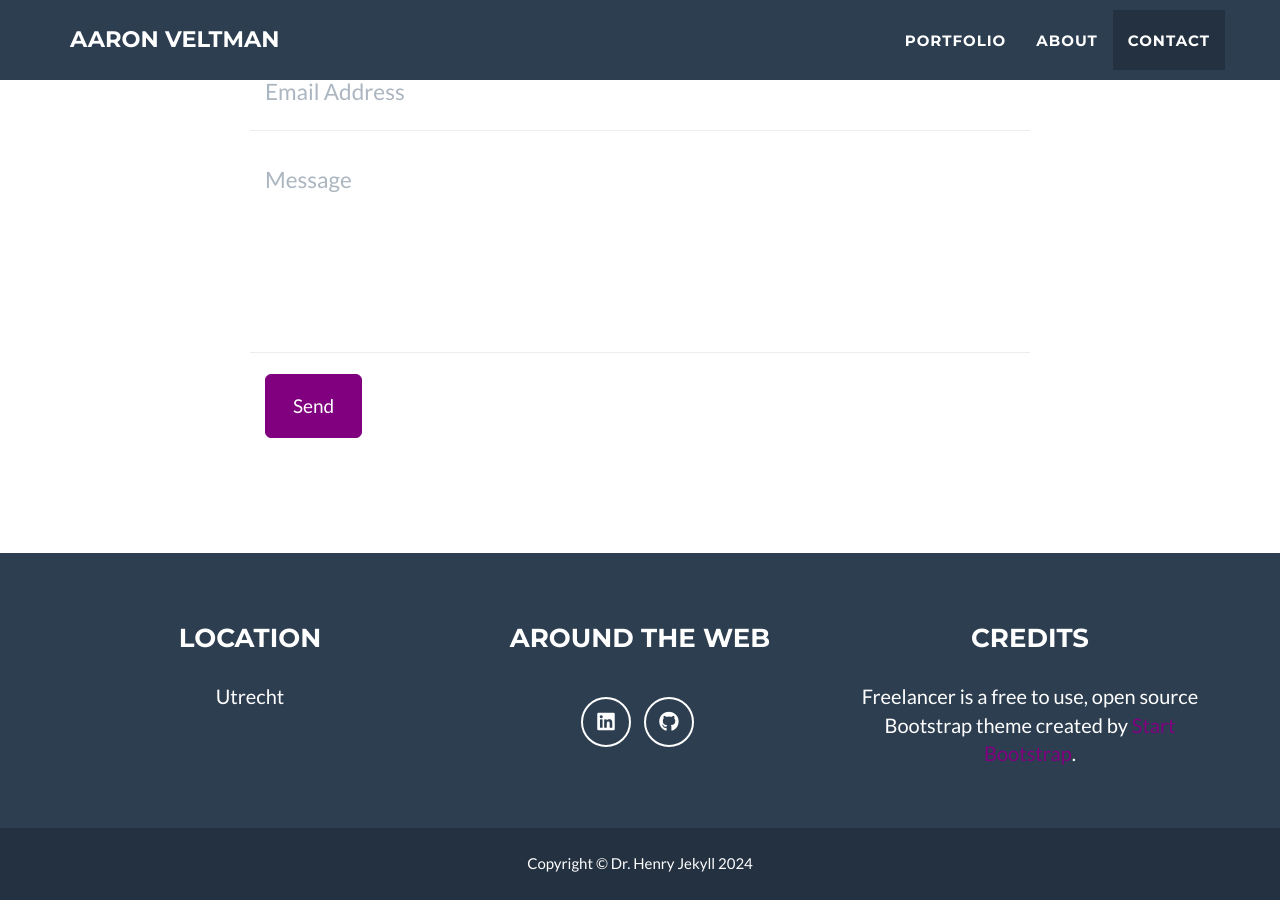
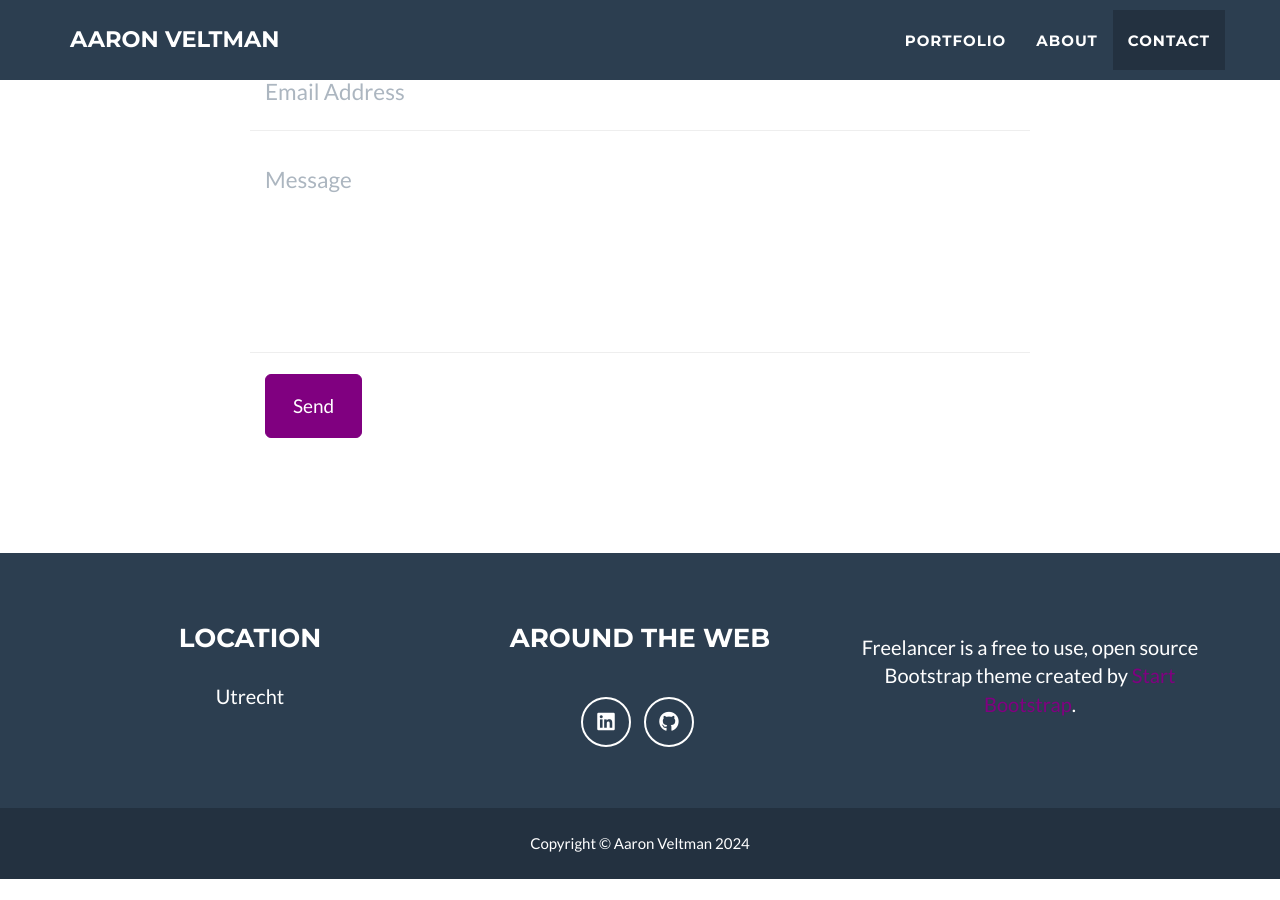
Before and after one commit to aaronvelt/aaronvelt.github.io, a Jekyll site: the page built from _posts/2014-07-18-project-1.markdown, in a window 1280 px wide and 900 px high, scrolled down 2492 px. Built offline with Jekyll 4.4.1, drawn with Linux system fonts in a browser that asks for light colours; after the commit the page ends 3371 px from its top, so only the background shows below that.

Commit message:
Update _config.yml

```diff
--- a/_config.yml
+++ b/_config.yml
@@ -32,10 +32,10 @@ color:
 
 # Footer settings
 footer:
-  copyright: Dr. Henry Jekyll
+  copyright: Aaron Veltman
   location: Location
   social: Around the Web
-  credits: Credits
+  # credits: Credits
 
 # Social networks usernames (many more available: google-plus, flickr, dribbble, pinterest, instagram, tumblr, linkedin, etc.)
 social:
```
